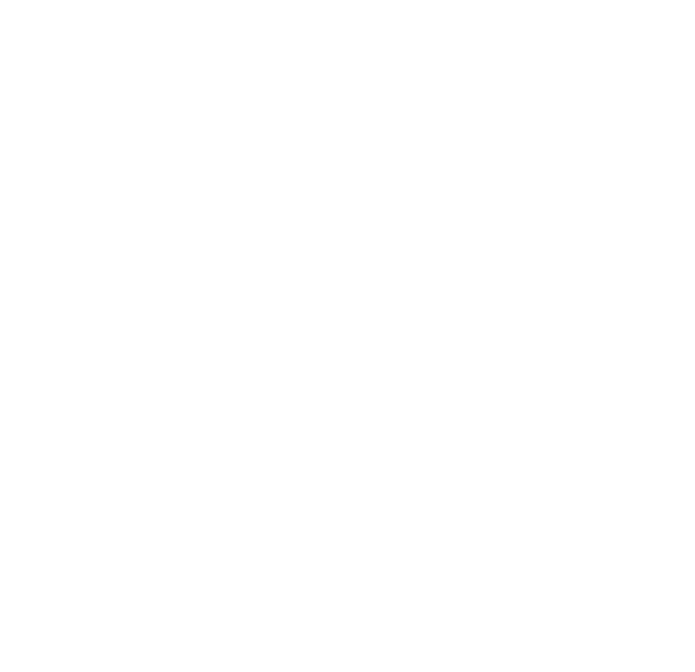
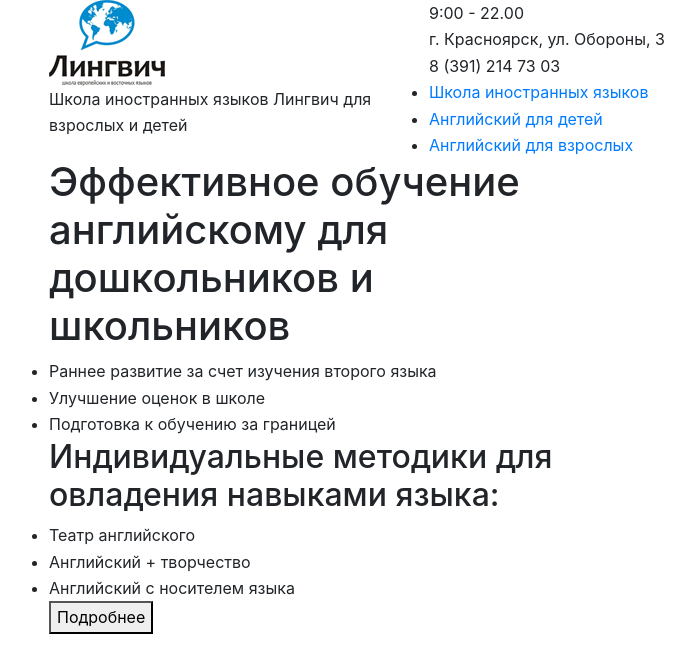
Before and after one commit to xjt85/Linguich, a website: page app/index.html in a window 1280 px wide. Shown: the whole page, without its empty margins (36-731 px from the left). Drawn offline with Linux system fonts and the light colour scheme.

Commit message:
Верстка хедера 1

```diff
--- a/app/index.html
+++ b/app/index.html
@@ -6,7 +6,7 @@
 	<meta charset="utf-8">
 	<!-- <base href="/"> -->
 
-	<title>Агентство независимой оценки</title>
+	<title>Лингвич</title>
 	<meta name="description" content="">
 
 	<meta http-equiv="X-UA-Compatible" content="IE=edge">
@@ -28,7 +28,54 @@
 </head>
 
 <body>
-
+	<header class="header">
+		<div class="header__top-line">
+			<div class="container">
+				<div class="row">
+					<div class="col-lg-4">
+						<img src="img/header-logo.png" alt="Linguich" class="header-logo">
+						<div class="logo-descr">Школа иностранных языков Лингвич для взрослых и детей</div>
+					</div>
+					<div class="col-lg-8">
+						<div class="contacts">
+							<div class="contacts__worktime">9:00 - 22.00</div>
+							<div class="contacts__address">г. Красноярск, ул. Обороны, 3</div>
+							<div class="contacts__phone">8 (391) 214 73 03</div>
+						</div>
+						<div class="menu">
+							<ul class="menu__ul">
+								<li class="li menu__li"><a href="#" class="menu__link">Школа иностранных языков</a></li>
+								<li class="li menu__li"><a href="#" class="menu__link">Английский для детей</a></li>
+								<li class="li menu__li"><a href="#" class="menu__link">Английский для взрослых</a></li>
+							</ul>
+						</div>
+					</div>
+				</div>
+			</div>
+		</div>
+		<div class="header-main">
+			<div class="container">
+				<div class="row">
+					<div class="col-lg-6 col-lg-offset-6">
+						<h1 class="h1">Эффективное обучение английскому
+							для дошкольников и школьников</h1>
+						<ul class="edu">
+							<li class="edu__li">Раннее развитие за счет изучения второго языка</li>
+							<li class="edu__li">Улучшение оценок в школе</li>
+							<li class="edu__li">Подготовка к обучению за границей</li>
+						</ul>
+						<h2 class="h2 methodics__h2">Индивидуальные методики для овладения навыками языка:</h2>
+						<ul class="methodics__ul">
+							<li class="methodics__li">Театр английского</li>
+							<li class="methodics__li">Английский + творчество</li>
+							<li class="methodics__li">Английский с носителем языка</li>
+						</ul>
+						<button class="button_more">Подробнее</button>
+					</div>
+				</div>
+			</div>
+		</div>
+	</header>
 	<script src="js/scripts.min.js"></script>
 </body>
 
--- a/app/scss/_vars.scss
+++ b/app/scss/_vars.scss
@@ -1,5 +1,8 @@
 //Основные переменные--------------------------------------------------------
-
+$text_grey: #3d4b51;
+$text_blue: #008bd2;
+$text_pink: #fe6868;
+$selection_blue: #b1dff7;
 
 // Customization Bootstrap vars from "app/libs/bootstrap/scss/_variables.scss"
 $grid-gutter-width: 30px;
```
Also changed, not shown: app/css/main.min.css, app/img/header-logo.png (added).
